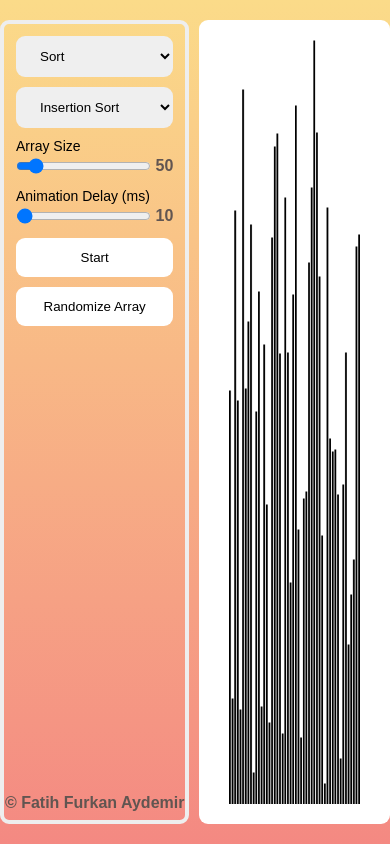
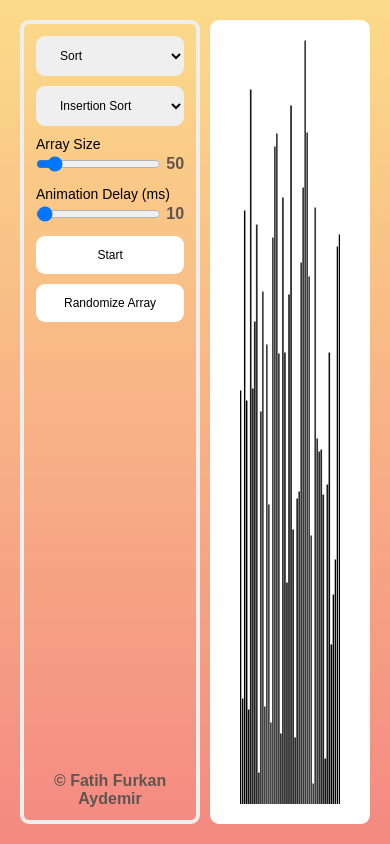
Before and after one commit to fatihfurkanaydemir/algorithmvisualizer, a website built with Parcel: page index.html in a window 390 px wide. Built offline with nearby package versions, Linux system fonts and the light colour scheme.

Commit message:
queries added

```diff
--- a/index.html
+++ b/index.html
@@ -4,9 +4,14 @@
     <meta charset="UTF-8" />
     <meta http-equiv="X-UA-Compatible" content="IE=edge" />
     <meta name="viewport" content="width=device-width, initial-scale=1.0" />
+    <meta
+      name="description"
+      content="An Algorithm Visualizer by Fatih Furkan Aydemir"
+    />
     <title>Fatih Furkan Aydemir - Algorithm Visualizer</title>
 
     <link rel="stylesheet" href="style.css" />
+    <link rel="stylesheet" href="queries.css" />
 
     <script defer src="index.js"></script>
   </head>
--- /dev/null
+++ b/queries.css
@@ -0,0 +1,95 @@
+/* < 1344px */
+@media (max-width: 84em) {
+  .container {
+    max-width: 130rem;
+  }
+}
+
+/* < 1200px */
+@media (max-width: 75em) {
+  html {
+    font-size: 56.25%;
+  }
+
+  .copyright:link,
+  .copyright:visited {
+    font-size: 1.2rem;
+  }
+
+  .copyright:hover,
+  .copyright:active {
+    font-size: 1.3rem;
+  }
+}
+
+/* < 944px */
+@media (max-width: 59em) {
+  .menu {
+    width: 18rem;
+  }
+
+  select {
+    padding: 0.6rem 1rem;
+    font-size: 1.2rem;
+  }
+
+  .btn {
+    padding: 0.6rem 1rem;
+    font-size: 1.2rem;
+  }
+
+  label {
+    font-size: 1.2rem;
+  }
+
+  .slider-value {
+    font-size: 1.2rem;
+  }
+
+  .canvas-section {
+    padding: 2rem 1rem;
+  }
+
+  .container {
+    padding: 0 1.6rem;
+  }
+}
+
+/* < 704px */
+@media (max-width: 44em) {
+}
+
+/* < 560px */
+@media (max-width: 35em) {
+  .menu {
+    width: 15rem;
+    padding: 1.2rem 0.5rem;
+  }
+
+  .copyright:link,
+  .copyright:visited {
+    font-size: 1rem;
+  }
+
+  .copyright:hover,
+  .copyright:active {
+    font-size: 1.1rem;
+  }
+
+  .container {
+    margin: 0 auto;
+    padding: 0 1rem;
+  }
+
+  label {
+    font-size: 1rem;
+  }
+
+  .slider-value {
+    font-size: 1rem;
+  }
+}
+
+/* < 352px */
+@media (max-width: 22em) {
+}
--- a/style.css
+++ b/style.css
@@ -28,11 +28,6 @@ body {
 .copyright:visited {
   display: block;
 
-  position: absolute;
-  bottom: 1%;
-  left: 50%;
-  transform: translateX(-50%);
-
   width: 100%;
   text-align: center;
   font-size: 1.6rem;
@@ -51,7 +46,7 @@ body {
 
 .container {
   margin: 0 auto;
-  max-width: 150rem;
+  padding: 0 2rem;
 }
 
 .main {
@@ -67,7 +62,9 @@ body {
   height: 100%;
   width: 25rem;
 
-  position: relative;
+  display: flex;
+  flex-direction: column;
+  justify-content: space-between;
 }
 
 .form-menu {
```
